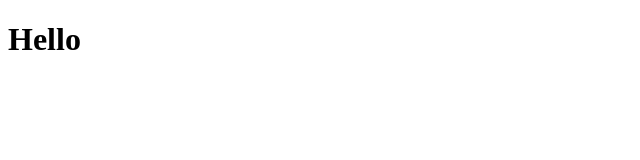
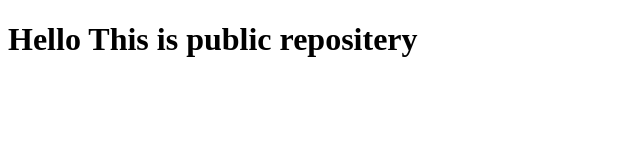
Before and after one commit to maheshvadecha/TailwindCss_course, a plain HTML site: page index.html in a window 1280 px wide. Shown: the whole page, without its empty margins (0-640 px from the left). Drawn offline with Linux system fonts and the light colour scheme.

Commit message:
change in index.html file

```diff
--- a/index.html
+++ b/index.html
@@ -7,6 +7,6 @@
     <title>Tailwindcss_tutorial</title>
 </head>
 <body>
-    <h1>Hello</h1>
+    <h1>Hello This is public repositery</h1>
 </body>
 </html>
```
